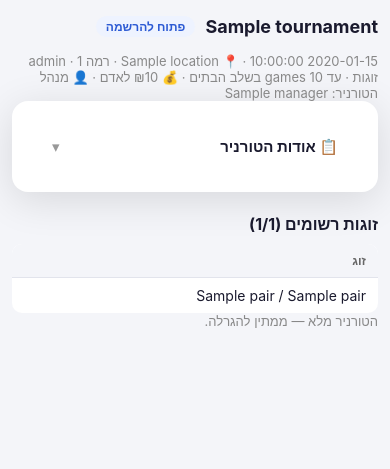
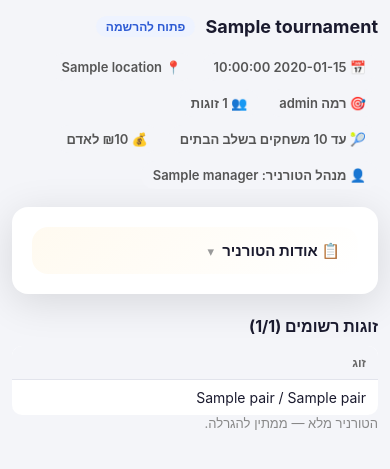
Before and after one commit to mizrgal/netanya-padel, a Flask app: template templates/tournament_detail.html in a window 390 px wide. Shown: the part 41-510 px from the top of the page. Run offline with Flask 3, Linux system fonts and the light colour scheme; the template is opened without the code that fills it: most values are stand-ins (such as "Sample title", 1, 10 or a date in 2020).

Commit message:
Fix mobile UI: replace mixed-script header text with Hebrew chips, fix about-box spacing
Header meta line broke RTL/LTR bidi rendering on mobile by mixing
Hebrew and English ("games") in one long string. Split it into
individual chip spans and translated remaining "games" labels to
Hebrew. Also tightened the about-card summary layout so the chevron
sits next to the title instead of stranded across a large empty gap.

```diff
--- a/static/style.css
+++ b/static/style.css
@@ -173,6 +173,25 @@ button:disabled { opacity: .5; cursor: not-allowed; }
   vertical-align: middle;
 }
 
+.tournament-meta {
+  display: flex;
+  flex-wrap: wrap;
+  gap: 8px;
+  margin: 10px 0 18px;
+}
+.meta-item {
+  display: inline-flex;
+  align-items: center;
+  gap: 4px;
+  padding: 6px 12px;
+  border-radius: 999px;
+  background: var(--bg);
+  color: #555;
+  font-size: 13px;
+  font-weight: 600;
+  white-space: nowrap;
+}
+
 .badge {
   display: inline-block;
   padding: 3px 10px;
@@ -262,23 +281,25 @@ tr:last-child td { border-bottom: none; }
 .edit-toggle[open] summary { color: var(--navy); font-weight: 600; margin-bottom: 6px; }
 .edit-toggle .score-form { flex-wrap: wrap; }
 
-.about-card { margin-bottom: 20px; padding: 0; }
+.about-card { margin-bottom: 20px; padding: 0; overflow: hidden; }
 .about-card summary {
   cursor: pointer;
-  padding: 16px 20px;
+  padding: 14px 18px;
   font-weight: 700;
   font-size: 15px;
   list-style: none;
   display: flex;
   align-items: center;
-  justify-content: space-between;
+  gap: 8px;
   border-radius: 16px;
+  background: linear-gradient(135deg, #fffaf0, #ffffff);
 }
 .about-card summary::-webkit-details-marker { display: none; }
 .about-card summary::after {
   content: '▾';
   color: #999;
   font-weight: 400;
+  font-size: 13px;
   transition: transform .2s;
 }
 .about-card[open] summary { border-bottom: 1px solid var(--border); border-radius: 16px 16px 0 0; }
--- a/templates/tournament_detail.html
+++ b/templates/tournament_detail.html
@@ -38,13 +38,15 @@
   <h1>{{ tournament.name }}
     <span class="badge badge-{{ tournament.status }}">{{ STATUS_LABELS.get(tournament.status, tournament.status) }}</span>
   </h1>
-  <p class="muted">
-    {{ tournament.date }}
-    {% if tournament.location %} · 📍 {{ tournament.location }}{% endif %}
-    · רמה {{ tournament.level }} · {{ tournament.pairs_count }} זוגות · עד {{ tournament.game_target }} games בשלב הבתים
-    {% if tournament.price_per_player is not none %} · 💰 ₪{{ tournament.price_per_player|int }} לאדם{% endif %}
-    {% if tournament.manager %} · 👤 מנהל הטורניר: {{ tournament.manager }}{% endif %}
-  </p>
+  <div class="tournament-meta">
+    <span class="meta-item">📅 {{ tournament.date }}</span>
+    {% if tournament.location %}<span class="meta-item">📍 {{ tournament.location }}</span>{% endif %}
+    <span class="meta-item">🎯 רמה {{ tournament.level }}</span>
+    <span class="meta-item">👥 {{ tournament.pairs_count }} זוגות</span>
+    <span class="meta-item">🎾 עד {{ tournament.game_target }} משחקים בשלב הבתים</span>
+    {% if tournament.price_per_player is not none %}<span class="meta-item">💰 ₪{{ tournament.price_per_player|int }} לאדם</span>{% endif %}
+    {% if tournament.manager %}<span class="meta-item">👤 מנהל הטורניר: {{ tournament.manager }}</span>{% endif %}
+  </div>
 
   {% if tournament.about %}
     <details class="card about-card">
@@ -148,11 +150,11 @@
               <option value="1">משחק אחד</option>
               <option value="2">שני משחקים (טיי-ברייק אם 1-1)</option>
             </select>
-            <label>עד כמה games בכל משחק?</label>
+            <label>עד כמה משחקים בכל סט?</label>
             <select name="game_target" required>
-              <option value="4">עד 4 games</option>
-              <option value="6">עד 6 games</option>
-              <option value="8">עד 8 games</option>
+              <option value="4">עד 4 משחקים</option>
+              <option value="6">עד 6 משחקים</option>
+              <option value="8">עד 8 משחקים</option>
             </select>
             <button type="submit" class="btn-block btn-gold">התקדמו ל{{ STAGE_LABELS.get(pending_stage, pending_stage) }}</button>
           </form>
@@ -165,7 +167,7 @@
     {% for stage, matchups in knockout_stages %}
       <h2>{{ STAGE_LABELS.get(stage, stage) }}
         {% if matchups and matchups[0].legs and matchups[0].legs[0].game_target %}
-          <span class="muted" style="font-size:12px; font-weight:400;">(עד {{ matchups[0].legs[0].game_target }} games)</span>
+          <span class="muted" style="font-size:12px; font-weight:400;">(עד {{ matchups[0].legs[0].game_target }} משחקים)</span>
         {% endif %}
       </h2>
       {% for mu in matchups %}
@@ -196,7 +198,7 @@
       <div class="group-block">
         <h2 class="group-heading">בית {{ g }}
           {% if data.matches and data.matches[0].game_target %}
-            <span class="muted" style="font-size:12px; font-weight:400;">(עד {{ data.matches[0].game_target }} games)</span>
+            <span class="muted" style="font-size:12px; font-weight:400;">(עד {{ data.matches[0].game_target }} משחקים)</span>
           {% endif %}
         </h2>
         <div class="standings-card">
--- a/templates/tournament_edit.html
+++ b/templates/tournament_edit.html
@@ -34,9 +34,9 @@
 
         <label>אורך משחק בשלב הבתים</label>
         <select name="game_target" required>
-          <option value="4" {% if tournament.game_target == 4 %}selected{% endif %}>עד 4 games</option>
-          <option value="6" {% if tournament.game_target == 6 %}selected{% endif %}>עד 6 games</option>
-          <option value="8" {% if tournament.game_target == 8 %}selected{% endif %}>עד 8 games</option>
+          <option value="4" {% if tournament.game_target == 4 %}selected{% endif %}>עד 4 משחקים</option>
+          <option value="6" {% if tournament.game_target == 6 %}selected{% endif %}>עד 6 משחקים</option>
+          <option value="8" {% if tournament.game_target == 8 %}selected{% endif %}>עד 8 משחקים</option>
         </select>
         <p class="hint">אפשר לשנות את אלה כל עוד הטורניר פתוח להרשמה. אי אפשר להקטין את כמות הזוגות מתחת למספר שכבר נרשם.</p>
       {% else %}
--- a/templates/tournament_new.html
+++ b/templates/tournament_new.html
@@ -31,9 +31,9 @@
 
       <label>אורך משחק בשלב הבתים</label>
       <select name="game_target" required>
-        <option value="4">עד 4 games</option>
-        <option value="6">עד 6 games</option>
-        <option value="8">עד 8 games</option>
+        <option value="4">עד 4 משחקים</option>
+        <option value="6">עד 6 משחקים</option>
+        <option value="8">עד 8 משחקים</option>
       </select>
       <p class="hint">אורך המשחקים בכל שלב הבא (רבע גמר, חצי גמר, גמר) ייבחר בנפרד כשמגיעים אליו.</p>
 
```
